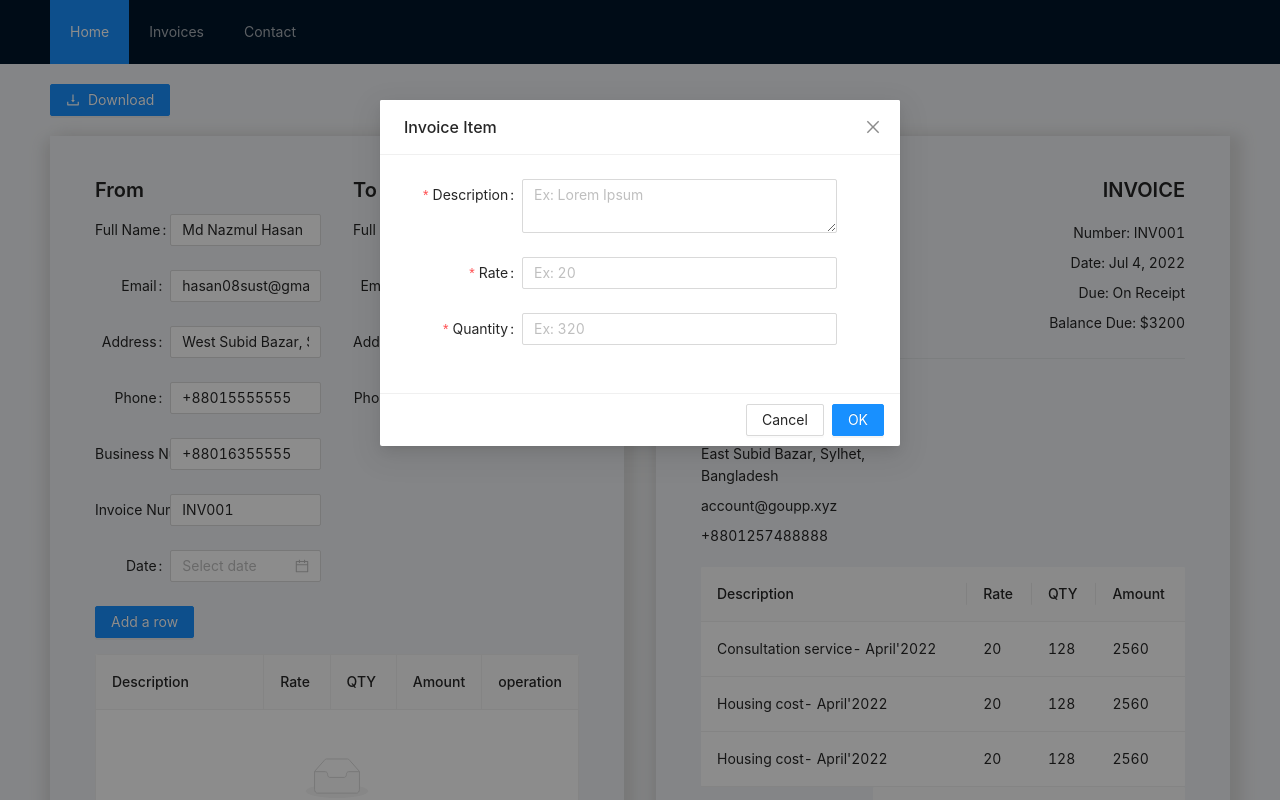
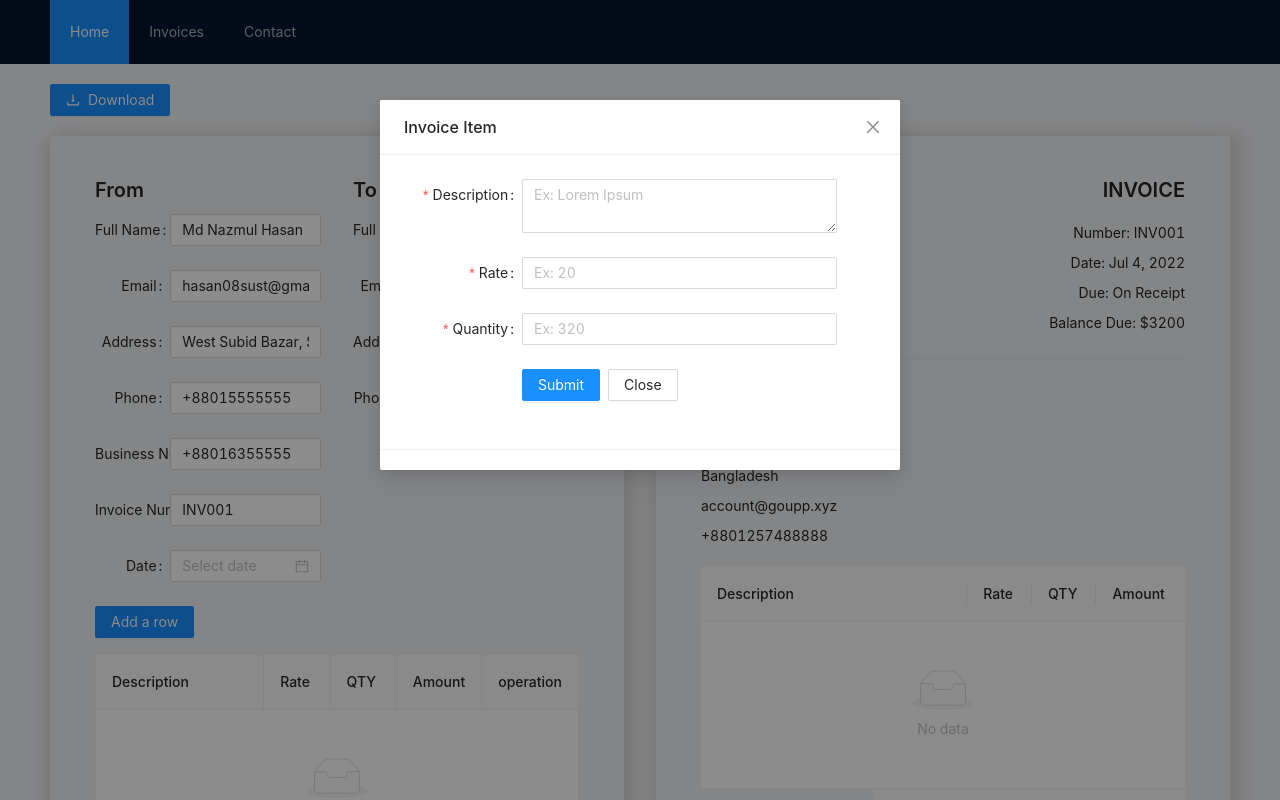
Before and after one commit to farhapartex/invoice-ui-ant-design, a React (Create React App) app: page / in a window 1280 px wide. Both pictures are taken after a click on the button "Add a row". Shown: the top 800 px of the page. Built offline with nearby package versions, Linux system fonts and the light colour scheme.

Commit message:
addde error message for modal form

```diff
--- a/src/components/InvModal.tsx
+++ b/src/components/InvModal.tsx
@@ -12,7 +12,7 @@ interface InvoiceModalProps {
 const InvoiceModal: React.FC<InvoiceModalProps> = (props) => {
     const { title, isModalVisible, handleCancel, children, submitHanlder } = props;
     return (
-        <Modal title={title} visible={isModalVisible} onOk={submitHanlder} onCancel={handleCancel}>
+        <Modal title={title} visible={isModalVisible} onOk={submitHanlder} onCancel={handleCancel} footer={[]}>
             {children}
         </Modal>
     )
--- a/src/components/InvoiceLayout.tsx
+++ b/src/components/InvoiceLayout.tsx
@@ -1,4 +1,4 @@
-import React, { useState } from "react";
+import React from "react";
 import { Col, Row } from 'antd';
 import LeftFrom from "./LeftFrom";
 import RightFrom from "./RightForm";
@@ -8,14 +8,14 @@ import { InvoiceData, InvoiceTableData } from "./interface";
 
 interface InvoiceLayoutProps {
     invoiceData: InvoiceData
+    items: InvoiceTableData[],
+    setItems: React.Dispatch<React.SetStateAction<InvoiceTableData[]>>
 }
 
 
 
 const InvoiceLayout: React.FC<InvoiceLayoutProps> = (props) => {
-    const { invoiceData } = props;
-
-    const [items, setItems] = useState<InvoiceTableData[]>([]);
+    const { invoiceData, items, setItems } = props;
 
     return (
         <div className="invoiceForm">
--- a/src/components/InvoicePreview.tsx
+++ b/src/components/InvoicePreview.tsx
@@ -43,30 +43,6 @@ const columns: ColumnsType<DataType> = [
             colSpan: index === 3 ? 3 : 1
         }),
     },
-];
-
-const data: DataType[] = [
-    {
-        key: '1',
-        description: "Consultation service- April'2022",
-        rate: 20,
-        qty: 128,
-        amount: 2560
-    },
-    {
-        key: '2',
-        description: "Housing cost- April'2022",
-        rate: 20,
-        qty: 128,
-        amount: 2560
-    },
-    {
-        key: '3',
-        description: "Housing cost- April'2022",
-        rate: 20,
-        qty: 128,
-        amount: 2560
-    }
 ];
 
 const subTotalcolumns: ColumnsType<SubTotalDataType> = [
@@ -142,7 +118,7 @@ const InvoicePreview: React.FC<InvoicePreviewProps> = (props) => {
                 </Col>
             </Row>
 
-            <DataTable columns={columns} data={data} pagination={false} />
+            <DataTable columns={columns} data={invoiceData.invoiceTableData} pagination={false} />
             <Row gutter={32}>
                 <Col span={8} className="gutter-row">
                 </Col>
--- a/src/components/ItemTable.tsx
+++ b/src/components/ItemTable.tsx
@@ -86,6 +86,7 @@ const Itemtable: React.FC<ItemTableProps> = (props) => {
     };
 
     const handleCancel = () => {
+        setDefaultItem();
         setIsModalVisible(false);
     };
 
@@ -98,9 +99,17 @@ const Itemtable: React.FC<ItemTableProps> = (props) => {
         setEditingKey('');
     };
 
+    const setDefaultItem = () => {
+        setDescription("");
+        setRate(0);
+        setQty(0);
+    }
+
     const addRowHandler = () => {
-        console.log("Working man!");
-        setIsModalVisible(false);
+        if (!description || !rate || !qty) {
+            message.error("Please fill all the fields");
+            return;
+        }
 
         const newItem: InvoiceTableData = {
             key: (items.length + 1).toString(),
@@ -109,11 +118,10 @@ const Itemtable: React.FC<ItemTableProps> = (props) => {
             qty: qty,
             amount: rate * qty,
         }
-        setDescription("");
-        setRate(0);
-        setQty(0);
+        setDefaultItem();
         setItems([...items, newItem]);
         message.success("Item added successfully!");
+        setIsModalVisible(false);
     }
 
     const save = async (key: React.Key) => {
@@ -221,10 +229,14 @@ const Itemtable: React.FC<ItemTableProps> = (props) => {
         },
     };
 
+    const tailLayout = {
+        wrapperCol: { offset: 6, span: 12 },
+    };
+
 
     return (
         <div>
-            <Button type="primary" style={{ marginBottom: 16 }} onClick={() => setIsModalVisible(true)}>
+            <Button type="primary" style={{ marginBottom: 16 }} onClick={() => { setDefaultItem(); setIsModalVisible(true) }}>
                 Add a row
             </Button>
             <Form form={form} component={false} >
@@ -241,8 +253,8 @@ const Itemtable: React.FC<ItemTableProps> = (props) => {
                     pagination={false}
                 />
             </Form>
-            <InvoiceModal title="Invoice Item" isModalVisible={isModalVisible} handleCancel={handleCancel} submitHanlder={addRowHandler}>
-                <Form {...formItemLayout} layout="horizontal">
+            <InvoiceModal title="Invoice Item" isModalVisible={isModalVisible} handleCancel={handleCancel} submitHanlder={() => { }}>
+                <Form {...formItemLayout} name="itemAdd" onFinish={addRowHandler}>
                     <Form.Item
                         name={'description'}
                         label="Description"
@@ -264,6 +276,14 @@ const Itemtable: React.FC<ItemTableProps> = (props) => {
                     >
                         <Input placeholder="Ex: 320" onChange={(e) => setQty(parseInt(e.target.value))} value={qty} />
                     </Form.Item>
+                    <Form.Item {...tailLayout} style={{ marginTop: '10px' }}>
+                        <Button htmlType="submit" type="primary" onClick={addRowHandler}>
+                            Submit
+                        </Button>
+                        <Button htmlType="button" style={{ margin: '0 8px' }} onClick={handleCancel}>
+                            Close
+                        </Button>
+                    </Form.Item>
                 </Form>
             </InvoiceModal>
         </div >
--- a/src/pages/RootPage.tsx
+++ b/src/pages/RootPage.tsx
@@ -1,7 +1,6 @@
 import React, { useState, useEffect } from "react";
 import { Layout, Col, Row, Button } from 'antd';
 import { DownloadOutlined } from '@ant-design/icons';
-import type { SizeType } from 'antd/es/config-provider/SizeContext';
 import HeaderMenu from "../components/HeaderMenu";
 import InvoiceLayout from "../components/InvoiceLayout";
 import InvoicePreview from "../components/InvoicePreview";
@@ -81,7 +80,7 @@ const RootPage: React.FC = () => {
     const renderLayout = () => {
         return (
             <Col xl={12} lg={12} md={24} sm={24} xs={24} className="gutter-row">
-                <InvoiceLayout invoiceData={invoiceData} />
+                <InvoiceLayout invoiceData={invoiceData} items={invoiceTableData} setItems={setInvoiceTabledata} />
             </Col>
         )
     }
```
